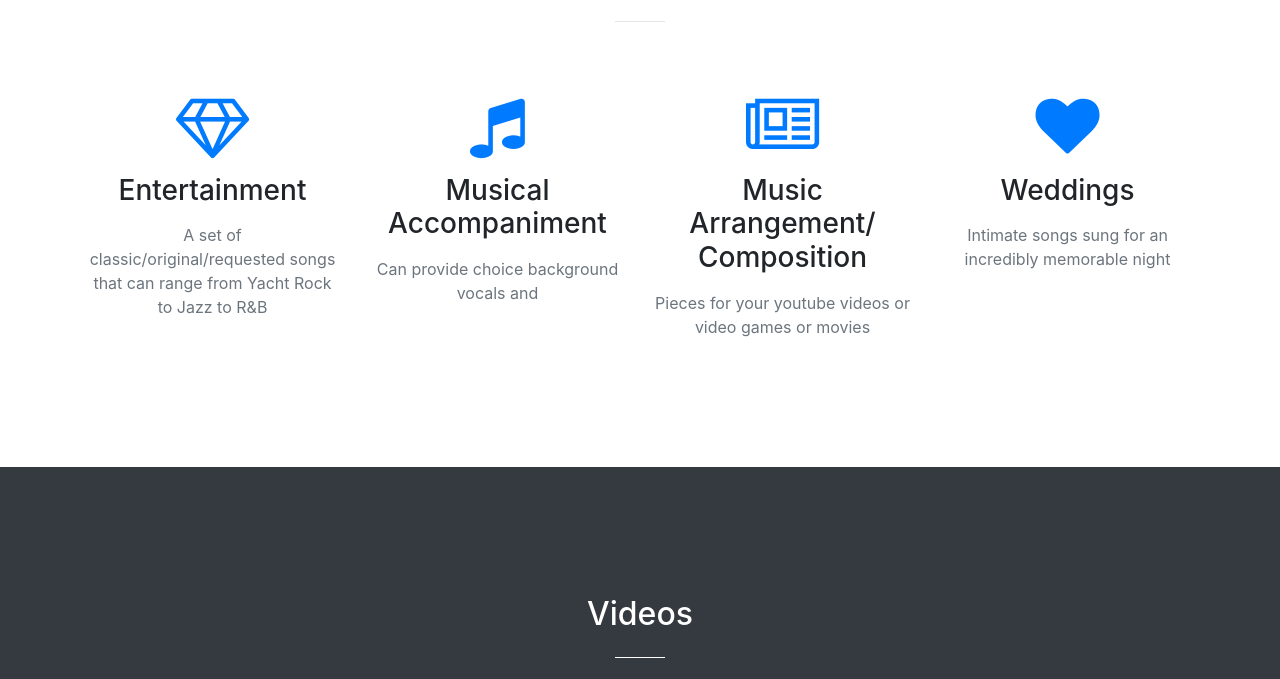
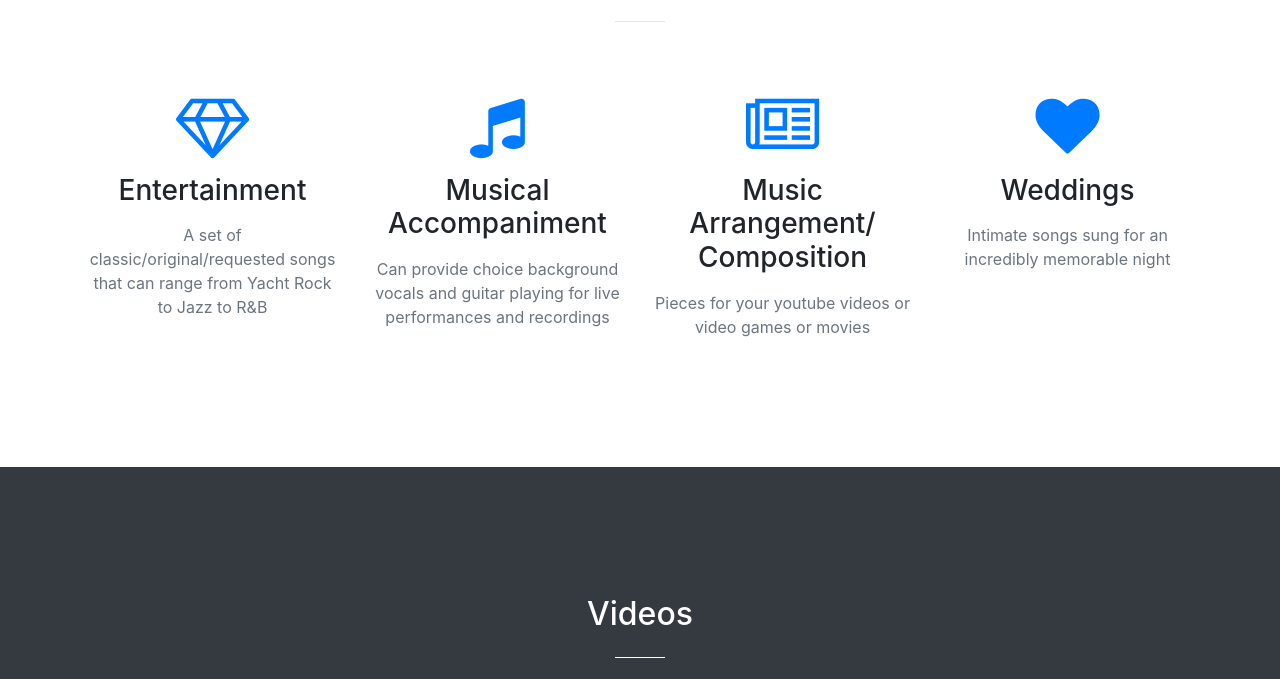
Before and after one commit to bsea123/MusicWebsite, a website with bundled scripts: page index.html in a window 1280 px wide. Shown: the part 1543-2222 px from the top of the page. Built offline with nearby package versions, Linux system fonts and the light colour scheme.

Commit message:
Update index.html

```diff
--- a/index.html
+++ b/index.html
@@ -112,7 +112,7 @@
             <div class="service-box mt-5 mx-auto">
               <i class="fa fa-4x fa-music text-primary mb-3 sr-icons"></i>
               <h3 class="mb-3">Musical Accompaniment</h3>
-              <p class="text-muted mb-0">Can provide choice background vocals and </p>
+              <p class="text-muted mb-0">Can provide choice background vocals and guitar playing for live performances and recordings</p>
             </div>
           </div>
           <div class="col-lg-3 col-md-6 text-center">
```
